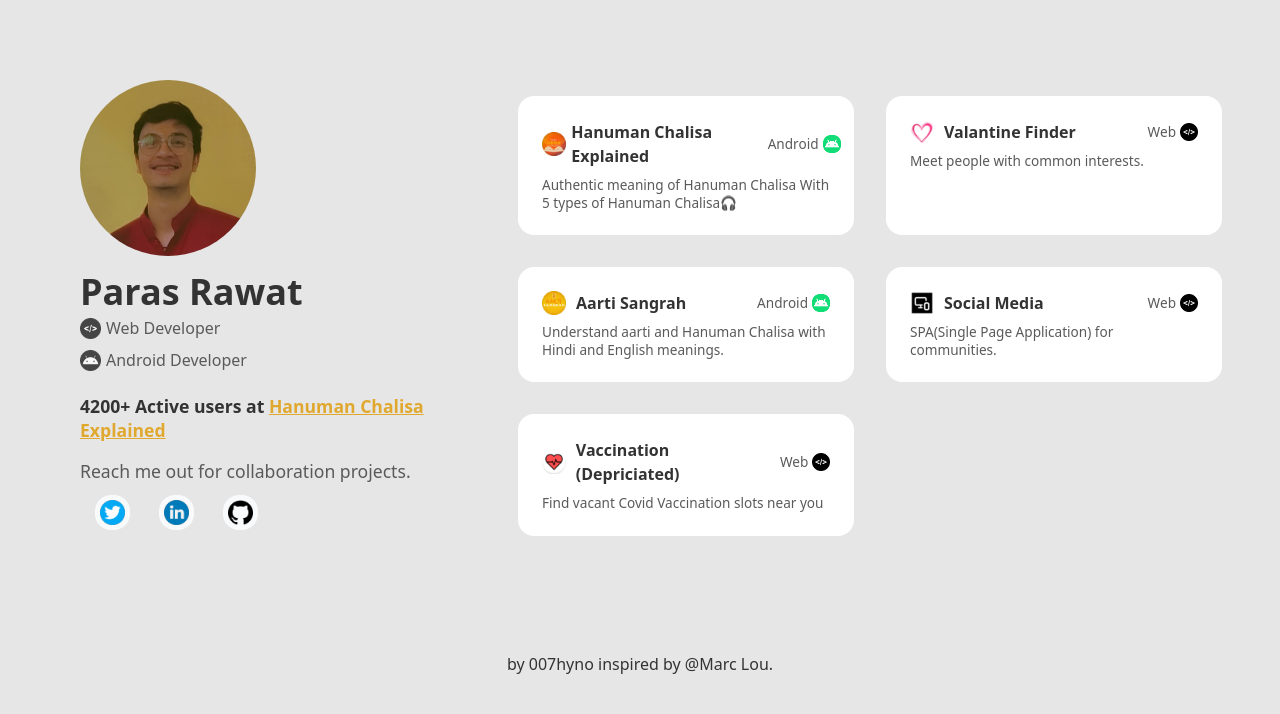
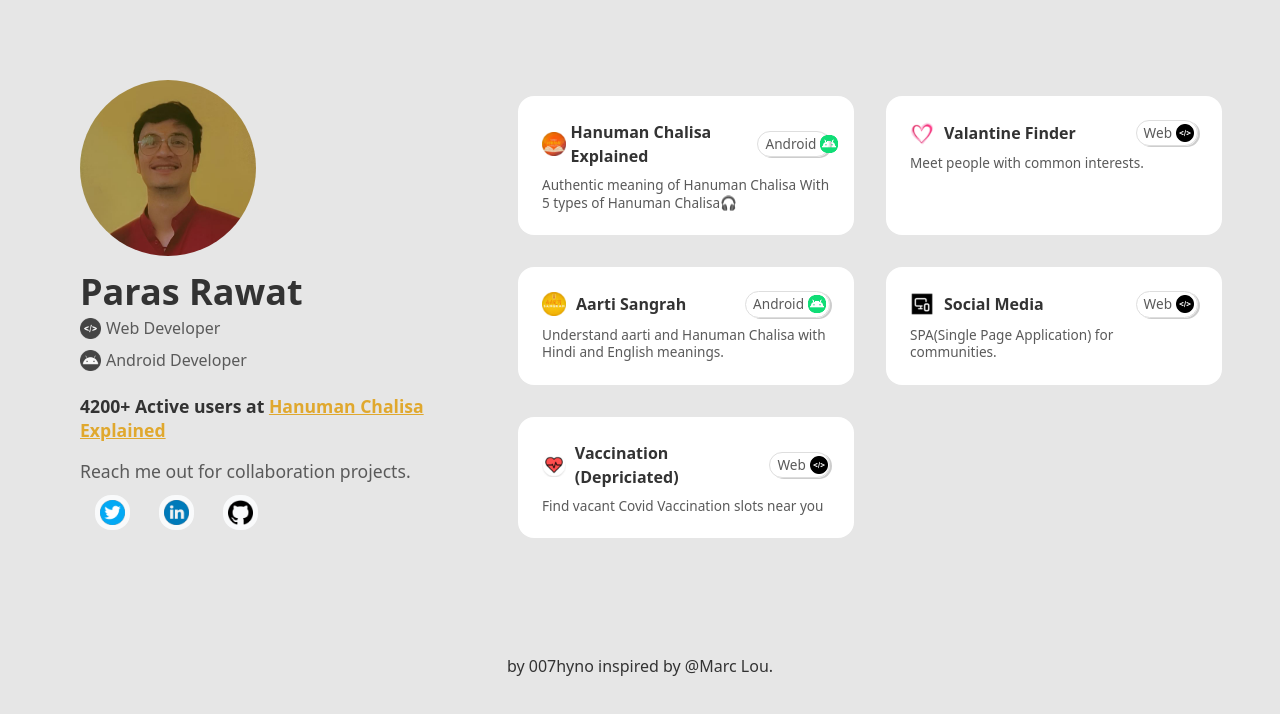
Before and after one commit to 007hyno/Parasrawat.github.io, a plain HTML site: page index.html in a window 1280 px wide. Shown: the top 714 px of the page. Drawn offline with nearby package versions, Linux system fonts and the light colour scheme.

Commit message:
added style

```diff
--- a/style.css
+++ b/style.css
@@ -8,7 +8,7 @@
     /* --accent:#ffbe18; */
     --accent:#e0a82e;
     --gray:#3333331a;
-    --highlight:#cfcfcf;
+    --highlight:#e4e4e0;
     --redBackgroundColor:#ffebf2;
     --dashColor:#ff1791;
     --white:#f9fafb;
@@ -98,6 +98,12 @@ body{
   .cardTopleft{
     display: flex;
     align-items: center;
+}
+.cardTopright {
+    border: 1px solid #dedede;
+    border-radius: 20px;
+    padding: 2px 3px;
+    box-shadow: 2px 1px #cdcdcd;
 }
  .type{
     display: flex;
```
